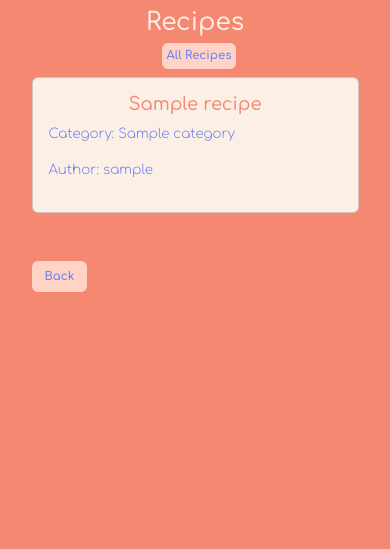
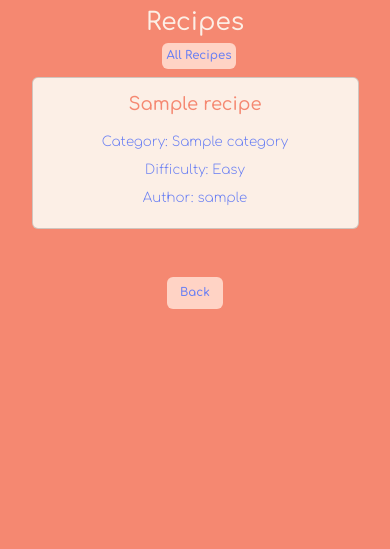
Before and after one commit to cgalpin92/pp4_django_project_baking_bliss, a Django app: a page that uses templates/base.html in a window 390 px wide. Shown: the part 100-649 px from the top of the page. Run offline with Django 4.2, Linux system fonts and the light colour scheme; tables that the repository leaves empty hold one stand-in row (values such as "Sample post"); some libraries are stand-ins or nearby versions; some web fonts are replaced.

Commit message:
add bootstrap responsive styling to recipe_category.html

```diff
--- a/baking_bliss/settings.py
+++ b/baking_bliss/settings.py
@@ -27,7 +27,7 @@ TEMPLATES_DIR = os.path.join(BASE_DIR, 'templates')
 SECRET_KEY = 'django-insecure-&0#)ub*_xguet2=-=pn3257b$8g6+4$5cqmt0d1o9!jx&#v!ir'
 
 # SECURITY WARNING: don't run with debug turned on in production!
-DEBUG = False
+DEBUG = True
 
 ALLOWED_HOSTS = ['8000-cgalpin92-pp4djangoproj-dkj2cbccfny.ws.codeinstitute-ide.net',
                 '.herokuapp.com']
--- a/recipes/templates/recipes/index.html
+++ b/recipes/templates/recipes/index.html
@@ -8,7 +8,7 @@
                 Recipes</button></a>
         <div class="col-12">
             <div class="row">
-                <!-- lists the cateogries -->
+                <!-- lists the recipe cateogries and their associated image -->
                 {% for category in object_list %}
                 <div class="col-md-4 col-lg-3 left">
                     <div class="card mb-5 cream-color category-card">
--- a/recipes/templates/recipes/recipe_category.html
+++ b/recipes/templates/recipes/recipe_category.html
@@ -4,7 +4,10 @@
 <div class="container-fluid">
     <div class="row">
 
-        <!-- List of recipes by category selected -->
+        <!-- List of recipes by category selected in index.html -->
+        <!-- if the recipe is awaiting approval then there is no href link,
+        the font is greyed out and the Category, Difficulty and Author
+        details are removed -->
         <h2 class="cream-font font-two text-center p-2">Recipes</h2>
         <a href="{% url 'recipes' %}"><button type="button" class="btn btn-one-position font-two lilac-font">All
                 Recipes</button></a>
@@ -13,23 +16,27 @@
                 {% for recipe in recipes %}
                 <div class="col-md-4 col-lg-3">
                     <div class="card mb-5 cream-color">
-                        <div class="card-body">
-                            <div class="card-title">
+                        <div class="card-body recipe-card d-flex flex-column justify-content-evenly">
+                            <div class="card-title font-two text-center">
                                 {% if recipe.status == 1 %}
                                 <a href="{% url 'recipe_detail' recipe.slug %}" class="recipe-link">
-                                    <h3 class="card-title font-two text-center">{{recipe.recipe_name}}</h3>
+                                    <h3 class="card-title">{{recipe.recipe_name}}</h3>
                                 </a>
                                 {% elif recipe.status == 0 %}
                                 <a href="#">
-                                    <h3 class="font-two text-center">{{recipe.recipe_name}}</h3>
+                                    <h3 class="grey-font">{{recipe.recipe_name}}</h3>
                                 </a>
                                 {% endif %}
                             </div>
-                            <div class="card-text">
-                                <p class="font-two smaller-text lilac-font">Category: {{recipe.category}}</p>
-                                <p class="font-two smaller-text lilac-font">Author: {{recipe.author}}</p>
-                                <p class="font-two smaller-text brown-color">{% if recipe.status == 0%}Awaiting
-                                    approval{% endif %}</p>
+                            <div class="card-text d-flex flex-column align-items-center font-two smaller-text">
+                                {% if recipe.status == 0%}
+                                <p class="brown-color mb-2">Awaiting
+                                    approval</p>
+                                {% else %}
+                                <p class="lilac-font mb-2">Category: {{recipe.category}}</p>
+                                <p class="lilac-font mb-2">Difficulty: {{recipe.difficulty}}</p>
+                                <p class="lilac-font mb-2">Author: {{recipe.author}}</p>
+                                {% endif %}
                             </div>
                         </div>
                     </div>
@@ -39,8 +46,9 @@
         </div>
     </div>
     <div class="row">
-        <div class="col">
-            <button onclick="window.history.back();" type="button" class="btn font-two lilac-font">Back</button>
+        <div class="col d-flex justify-content-center">
+            <button onclick="window.history.back();" type="button"
+                class="btn font-two lilac-font font-size">Back</button>
         </div>
     </div>
 </div>
--- a/recipes/templates/recipes/recipe_details.html
+++ b/recipes/templates/recipes/recipe_details.html
@@ -103,7 +103,7 @@
                                 class="fa-solid fa-star"></i><i class="fa-solid fa-star"></i><i
                                 class="fa-solid fa-star"></i></p>
                         {% endif %}
-                        {% if user.is_authenticated and comment.author == user.username %}
+                        {% if user.is_authenticated and comment.author == user %}
                         <button class="btn btn-delete" comment_id="{{ comment.id }}">Delete</button>
                         <button class="btn btn-edit" comment_id="{{ comment.id }}">Edit</button>
                         {% endif %}
--- a/templates/base.html
+++ b/templates/base.html
@@ -6,6 +6,7 @@
 {% url 'account_signup' as signup_url %}
 {% url 'account_logout' as logout_url %}
 {% url 'recipe_upload' as recipe_upload_url %}
+{% url 'users_recipe' as my_recipes_url %}
 
 <!DOCTYPE html>
 <html lang="en">
@@ -24,6 +25,7 @@
 <body class="d-flex main-color">
     <!-- Header -->
     <header class="cream-color">
+        <!-- Navbar menu -->
         <nav class="navbar navbar-expand-lg">
             <div class="container">
                 <div>
@@ -71,12 +73,12 @@
                                     {% endif %}
                                 </ul>
                             </li>
-
                         </ul>
                     </div>
                 </div>
             </div>
         </nav>
+        <!-- Website Name -->
         <nav class="margin-left">
             <div class="container">
                 <h1 class="brown-color font-one text-uppercase">Baking Bliss</h1>
@@ -89,7 +91,7 @@
     <!-- Main Content -->
     <main>
 
-        <!-- displaying Django messages -->
+        <!-- Django messages -->
         <nav>
             <div class="container">
                 <div class="row">
@@ -129,7 +131,7 @@
         integrity="sha384-YvpcrYf0tY3lHB60NNkmXc5s9fDVZLESaAA55NDzOxhy9GkcIdslK1eN7N6jIeHz" crossorigin="anonymous">
     </script>
 
-    <!-- script for running edit and delete buttons -->
+    <!-- script for running comment edit and delete buttons -->
     {% block extras %}
 
     {% endblock %}
```
Also changed, not shown: recipes/templates/recipes/recipe_list.html (+6 -2 lines), static/js/recipes.js (deleted).
